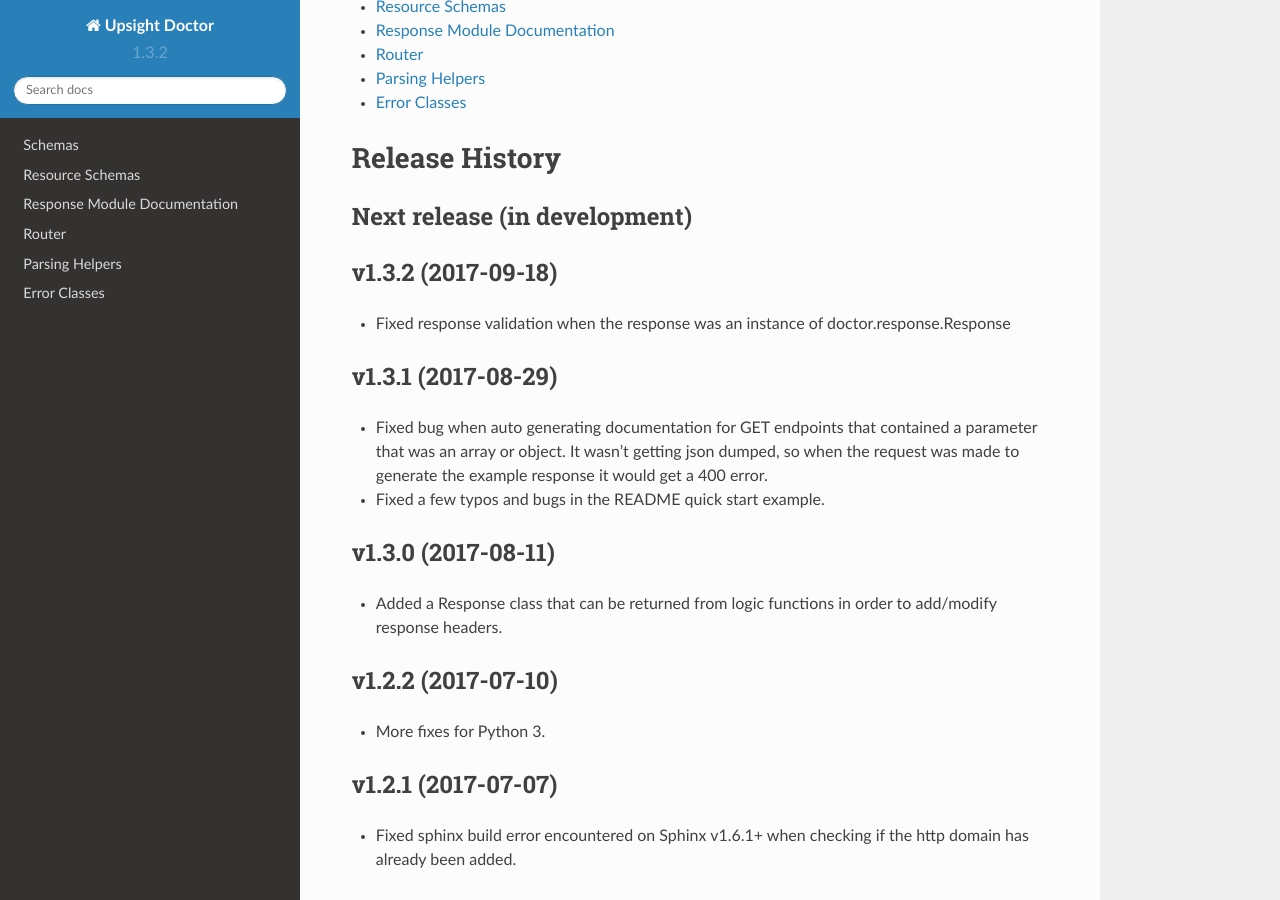
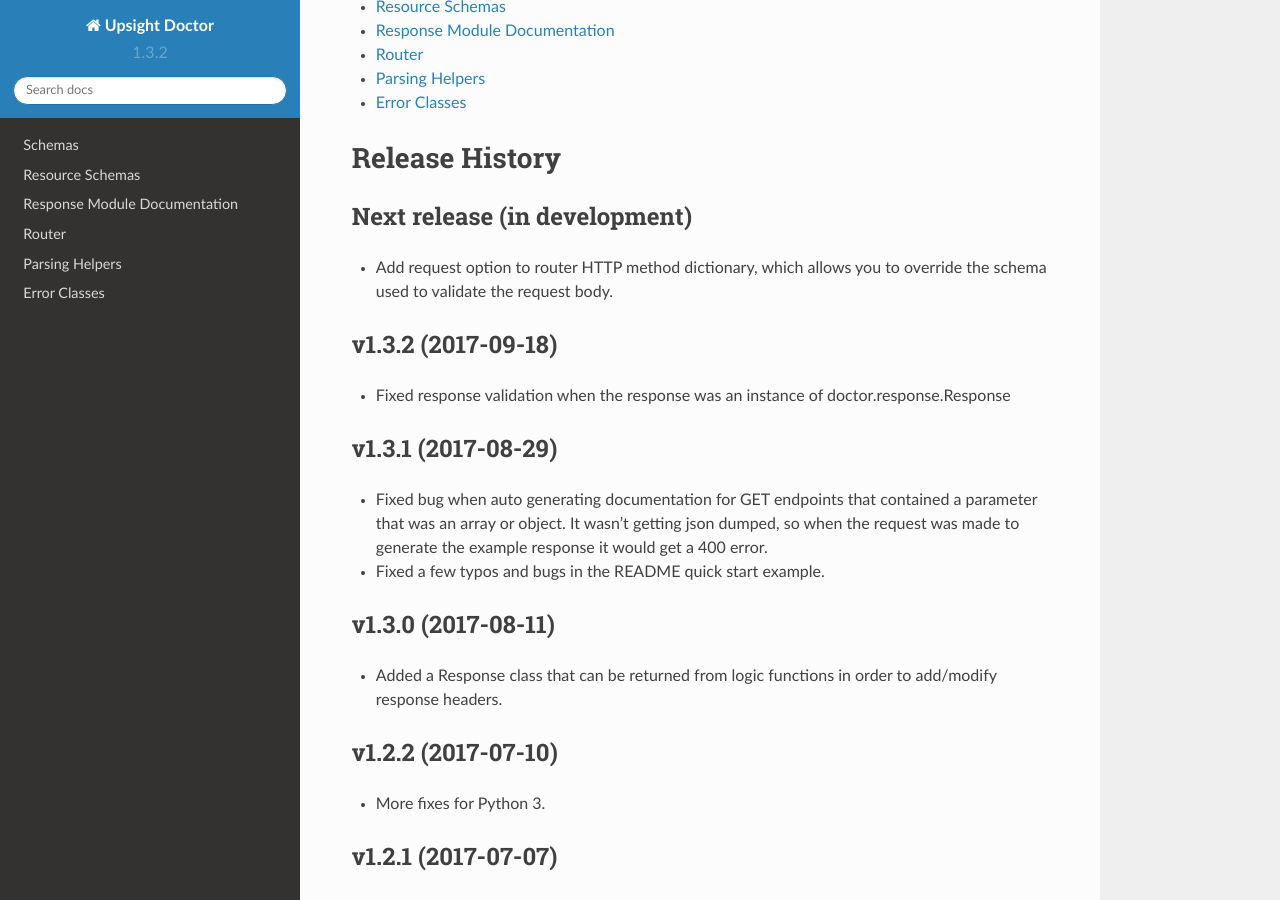
Before and after one commit to upsight/doctor, a Sphinx documentation site: the page built from docs/index.rst, in a window 1280 px wide and 900 px high, scrolled down 341 px. Built offline with Sphinx 7.4.7 and the Read the Docs theme 2.0.0, drawn with Linux system fonts in a browser that asks for light colours; pages that are not in the unit, such as notebooks, are missing from menus.

Commit message:
Add support for a router request option to specify request schema
Fixes #33

```diff
--- a/CHANGELOG.rst
+++ b/CHANGELOG.rst
@@ -3,6 +3,9 @@
 
 Next release (in development)
 -----------------------------
+
+- Add request option to router HTTP method dictionary, which allows you to
+  override the schema used to validate the request body.
 
 v1.3.2 (2017-09-18)
 -------------------
--- a/docs/router.rst
+++ b/docs/router.rst
@@ -180,6 +180,10 @@
   request parameters.  This would typically only be required if the logic
   function was decorated by another function that passed an additional
   argument to it that isn't an actual request paramter.
+- `request` should be a key from the definitions section of the schema that
+  identifies which definition should be used to validate the request body.
+  This overrides the schema that would normally be auto-generated from the
+  logic function's arguments.
 - `response` should be a key from the definitions section of the schema that
   identifies which definition should be used to validate the response returned
   by the logic function.
```
Also changed, not shown: other parts of docs/router.rst (+1 -1 lines), 2 other files.
